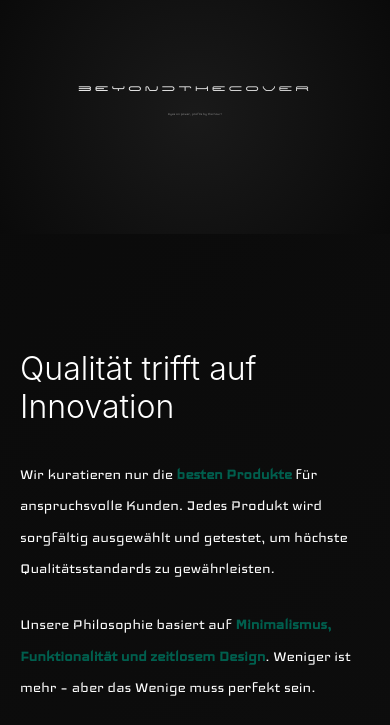
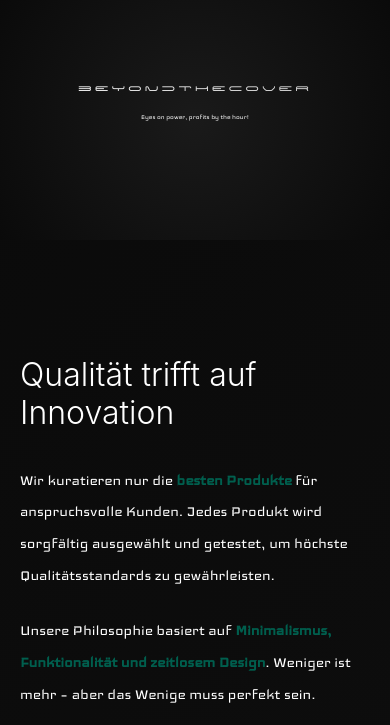
Before and after one commit to wasabicover258/BeyondTheCover, a plain HTML site: page index.html in a window 390 px wide. Shown: the part 81-806 px from the top of the page. Drawn offline with Linux system fonts and the light colour scheme.

Commit message:
Update index.html

```diff
--- a/index.html
+++ b/index.html
@@ -234,6 +234,14 @@
             font-size: 1vw;
             color: #888;
             margin-bottom: 2rem;
+        }
+
+        @media (max-width: 768px) {
+            .hero p {
+                font-size: 2vw;
+                color: white;
+                margin-bottom: 2rem;
+            }
         }
 
         /* Info Sections */
```
